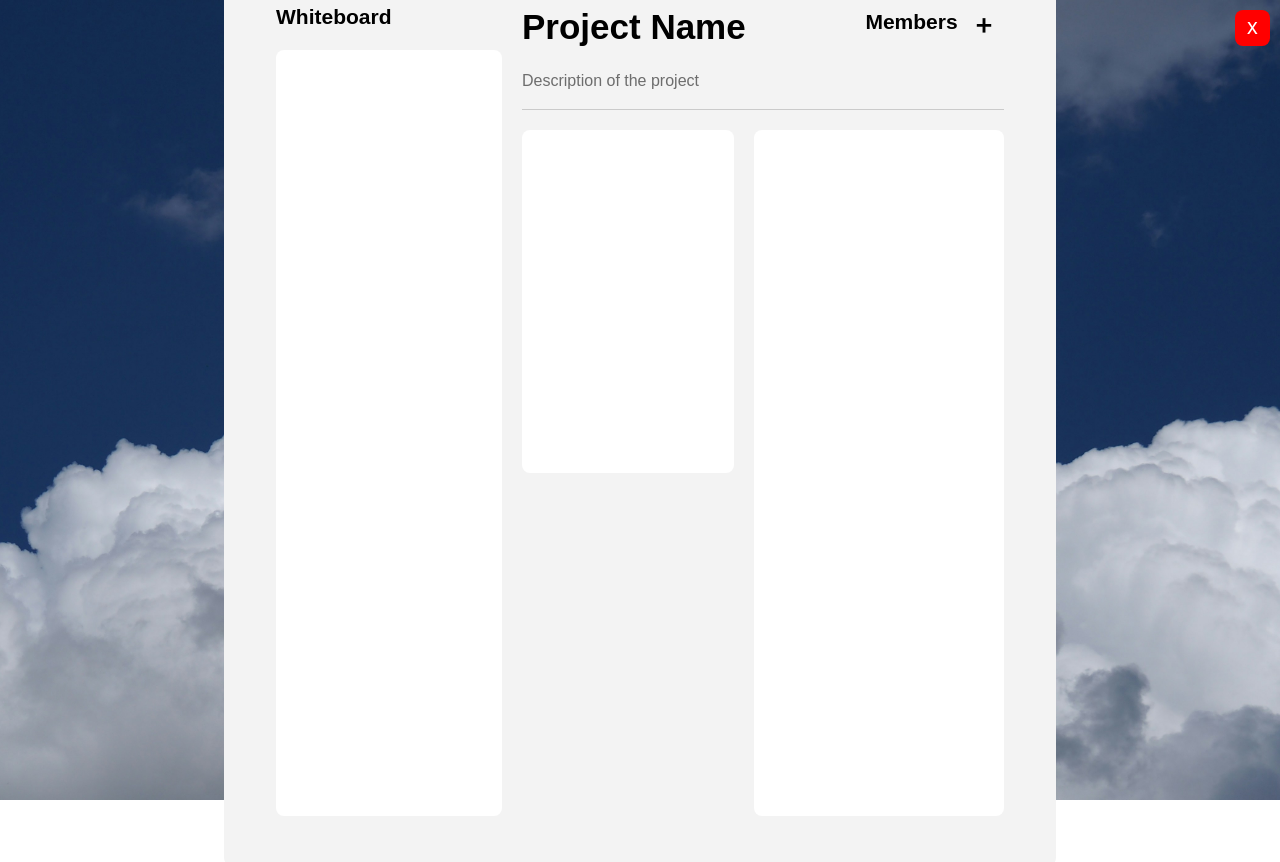
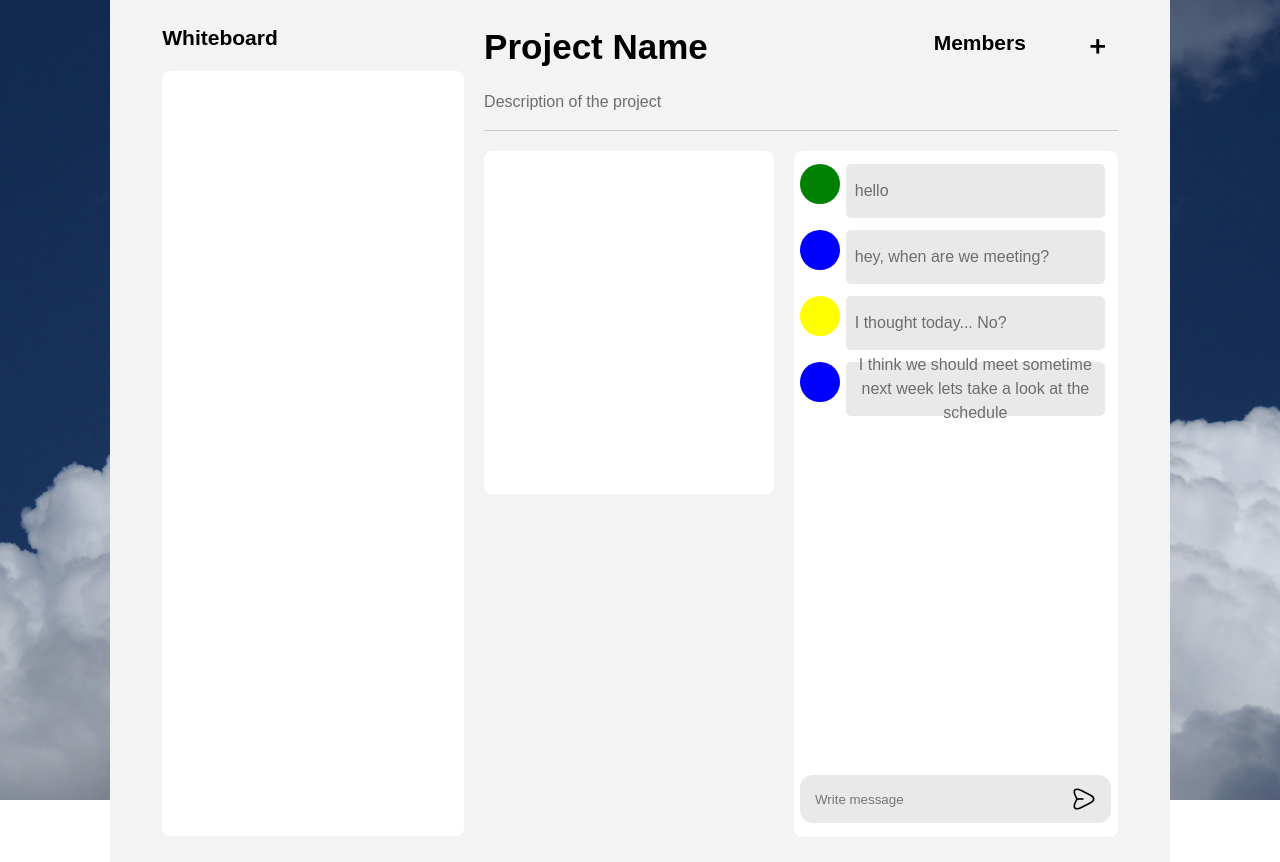
Before and after one commit to noahbomben/DataDynamos, a React (Vite) app in the folder remote-collaboration/: page /ProjectView in a window 1280 px wide. Shown: the top 862 px of the page. Built offline with nearby package versions, Linux system fonts and the light colour scheme.

Commit message:
some functionality added to texting

```diff
--- a/remote-collaboration/src/components/ProjectView/ProjectView.css
+++ b/remote-collaboration/src/components/ProjectView/ProjectView.css
@@ -1,6 +1,7 @@
 
 .page{
-    width: 60vw;
+    min-width: 60vw;
+    min-height: 67vh; /*Alex: Set to prevent flex overflow in chat element, feel free to change*/
     padding: 0 2em;
     background-color: rgb(243, 243, 243);
     border-radius: 8px;
@@ -23,22 +24,11 @@ p {
     font-family: Arial, Helvetica, sans-serif;
 }
 
-.close_project_button {
-    position: absolute;
-    top: 10px;
-    right: 10px;
-    background: red;
-    color: white;
-    border: none;
-    padding: 8px 12px;
-    cursor: pointer;
-    font-size: 16px;
-}
-
 .projectview-container {
     display: grid;
     grid-template-columns: repeat(3, 1fr);
     grid-template-rows: repeat(5, 1fr);
+    height: 100%;
 }
 
 .whiteboard-container {
@@ -98,6 +88,7 @@ p {
     display: flex;
     grid-area: 2 / 2 / 6 / 4;
     margin: 10px 20px 50px 10px;
+    height: 92%;
 }
 
 .files {
@@ -110,9 +101,68 @@ p {
 }
 
 .chat {
+    flex-grow: 0;
     width: 55%;
     margin-left: 10px;
-    padding: 0px 20px;
+    padding: 2% 2% 0 1%;
     background-color: white;
     border-radius: 8px;
+    overflow-y: auto;
+    position: relative;
+    display: flex;
+    flex-direction: column;
 }
+
+.text-container{
+    display: flex;
+    width: 90%;
+    height: 7%;
+    background-color: #e9e9e9;
+    position: absolute;
+    bottom: 2%;
+    padding: 0 2% 0 4%;
+    flex: 1;
+    border-radius: 13px;
+}
+
+.text{
+    background-color: #e9e9e9;
+    outline: none;
+    border: none;
+    flex: 1;
+}
+
+.send-text{
+    background-image: url('./image.png');
+    background-position: center;
+    background-color: #e9e9e9;
+    background-repeat: no-repeat;
+}
+
+.msg-container{
+    display: flex;
+    height: 7%;
+    margin: 0 0 4% 0;
+    min-height: 8%;
+}
+
+.profile-icon{
+    height: 40px;
+    width: 40px;
+    background-color: black;
+    border-radius: 50%;
+    display: inline-block;
+    margin-right: 2%;
+}
+
+.msg{
+    background-color: #e9e9e9;
+    display: flex;
+    width: 80%;
+    padding: 3%;
+    align-items: center;
+    /* justify-content: flex-start; */
+    border-radius: 5px;
+    white-space: initial;
+    overflow-wrap: break-word;
+}
--- a/remote-collaboration/src/components/ProjectView/ProjectView.jsx
+++ b/remote-collaboration/src/components/ProjectView/ProjectView.jsx
@@ -1,6 +1,8 @@
 import React from "react";
+import { useState } from "react";
 import './ProjectView.css'
-import { useNavigate } from "react-router-dom";
+import { useNavigate } from "react-router-dom"
+;
 function ProjectView() {
     const navigate = useNavigate()
 
@@ -29,7 +31,7 @@ function ProjectView() {
                 </div>
                 <div className="projectcontent">
                     <div className="files"></div>
-                    <div className="chat"></div>
+                    <ChatBox></ChatBox>
                 </div>
             </div>
         </div>
@@ -37,4 +39,62 @@ function ProjectView() {
     )
 }
 
+// MOVE later
+var x = [['green', 'hello'], ['blue', 'hey, when are we meeting?'], ['yellow', 'I thought today... No?'],
+['blue', 'I think we should meet sometime next week lets take a look at the schedule']];
+
+
+function ChatBox() {
+
+    const [fakeData, setFakeData] = useState(x);
+
+    return (
+        <div className="chat">
+            {
+                fakeData.map((item) => {
+                    let profile = item[0];
+                    let msg = item[1];
+                    return(
+                        <Message profileIcon={profile} msg={msg}></Message>
+                    )
+                })
+            }
+            <SendText setFakeData={setFakeData} fakeData={fakeData}></SendText>
+        </div>
+    )
+}
+
+function SendText({setFakeData, fakeData}) {
+
+    const [text, setText] = useState("");
+
+    const updateText = (e) => {
+        setText(e.target.value);
+    }
+
+    const sendText = () => {
+        if (text.length > 0) {
+            setFakeData([... fakeData, ['black', text]]);
+            setText("");
+        }
+    }
+
+    return (  /* img cut off fix later*/
+        <div className="text-container">
+            <input className="text" placeholder="Write message" onChange={updateText} value={text}></input>
+            <button className="send-text" onClick={sendText}></button>
+        </div>
+    )
+}
+
+function Message({profileIcon, msg}) {
+    return (
+        <div className="msg-container">
+            <div className="profile-icon" style={{backgroundColor: profileIcon}}></div>
+            <div className="msg"><p style={{overflowWrap: "break-word"}}>{msg}</p></div>
+        </div>
+    )
+}
+
+
 export default ProjectView
```
Also changed, not shown: remote-collaboration/src/components/ProjectView/image.png (added).
